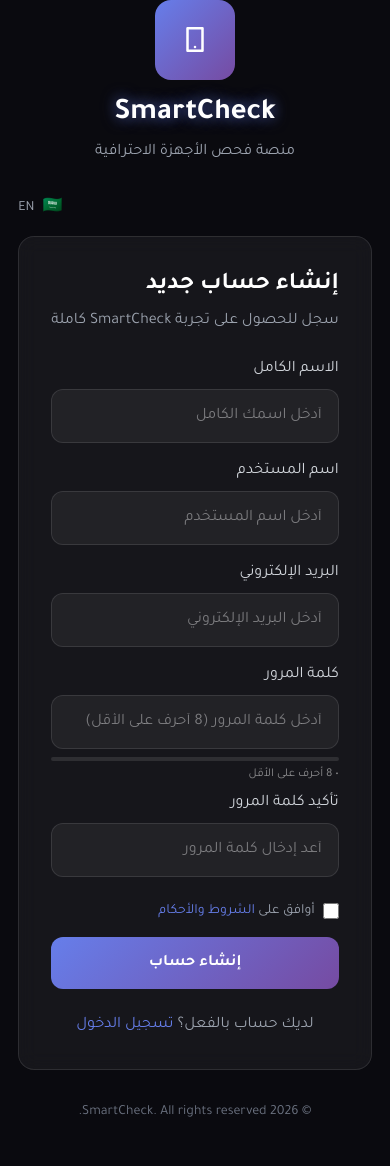
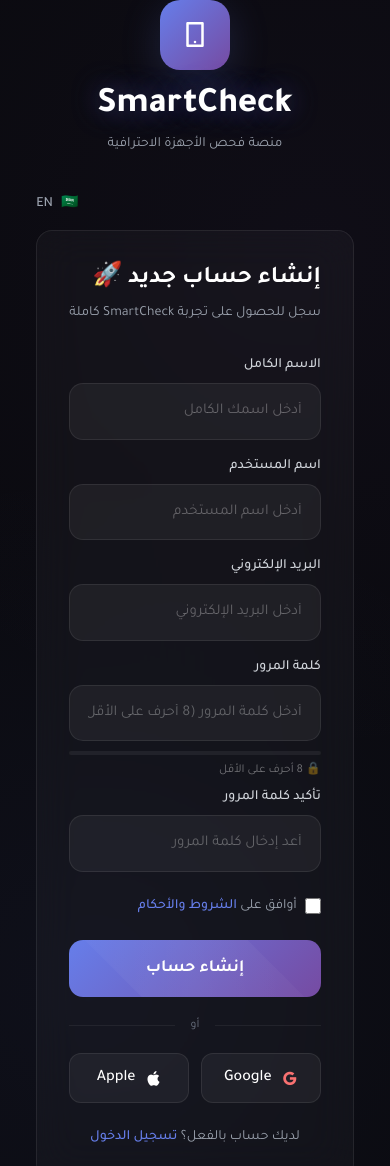
Before and after one commit to johnlatif19/smartcheck, a website: page public/signup.html in a window 390 px wide. Shown: the top 1166 px of the page. Before the commit the page ends 1122 px from the top, so only its background shows below. Drawn offline with nearby package versions, Linux system fonts and the light colour scheme.

Commit message:
Update signup.html

```diff
--- a/public/signup.html
+++ b/public/signup.html
@@ -23,6 +23,8 @@
             display: flex;
             align-items: center;
             justify-content: center;
+            background-image: radial-gradient(circle at 80% 20%, rgba(118, 75, 162, 0.05) 0%, transparent 50%),
+                              radial-gradient(circle at 20% 80%, rgba(102, 126, 234, 0.05) 0%, transparent 50%);
         }
 
         .gradient-bg {
@@ -30,9 +32,9 @@
         }
 
         .glass-effect {
-            background: rgba(255, 255, 255, 0.05);
-            backdrop-filter: blur(10px);
-            border: 1px solid rgba(255, 255, 255, 0.1);
+            background: rgba(255, 255, 255, 0.03);
+            backdrop-filter: blur(20px);
+            border: 1px solid rgba(255, 255, 255, 0.08);
         }
 
         .glow {
@@ -40,28 +42,30 @@
         }
 
         @keyframes glow {
-            from { text-shadow: 0 0 10px rgba(102, 126, 234, 0.5); }
-            to { text-shadow: 0 0 20px rgba(102, 126, 234, 0.8), 0 0 30px rgba(102, 126, 234, 0.4); }
+            from { text-shadow: 0 0 20px rgba(102, 126, 234, 0.3); }
+            to { text-shadow: 0 0 40px rgba(102, 126, 234, 0.6), 0 0 60px rgba(118, 75, 162, 0.3); }
         }
 
         .input-field {
             background: rgba(255, 255, 255, 0.05);
-            border: 1px solid rgba(255, 255, 255, 0.1);
-            border-radius: 12px;
-            padding: 14px 16px;
+            border: 1px solid rgba(255, 255, 255, 0.08);
+            border-radius: 14px;
+            padding: 16px 18px;
             width: 100%;
             color: white;
             transition: all 0.3s ease;
+            font-size: 15px;
         }
 
         .input-field:focus {
             outline: none;
             border-color: #667eea;
-            box-shadow: 0 0 20px rgba(102, 126, 234, 0.1);
+            box-shadow: 0 0 30px rgba(102, 126, 234, 0.1);
+            background: rgba(255, 255, 255, 0.08);
         }
 
         .input-field::placeholder {
-            color: rgba(255, 255, 255, 0.4);
+            color: rgba(255, 255, 255, 0.3);
         }
 
         .input-field.error {
@@ -75,73 +79,81 @@
         .btn-primary {
             background: linear-gradient(135deg, #667eea 0%, #764ba2 100%);
             border: none;
-            border-radius: 12px;
-            padding: 14px;
+            border-radius: 14px;
+            padding: 16px;
             width: 100%;
             color: white;
-            font-weight: 600;
-            font-size: 16px;
+            font-weight: 700;
+            font-size: 17px;
             cursor: pointer;
             transition: all 0.3s ease;
+            position: relative;
+            overflow: hidden;
         }
 
         .btn-primary:hover {
-            transform: translateY(-2px);
-            box-shadow: 0 10px 30px rgba(102, 126, 234, 0.3);
+            transform: translateY(-3px);
+            box-shadow: 0 15px 40px rgba(102, 126, 234, 0.3);
+        }
+
+        .btn-primary:active {
+            transform: translateY(0);
         }
 
         .btn-primary:disabled {
             opacity: 0.5;
             cursor: not-allowed;
+            transform: none !important;
         }
 
-        .btn-secondary {
-            background: rgba(255, 255, 255, 0.05);
-            border: 1px solid rgba(255, 255, 255, 0.1);
-            border-radius: 12px;
-            padding: 14px;
-            width: 100%;
-            color: white;
-            font-weight: 600;
-            font-size: 16px;
-            cursor: pointer;
-            transition: all 0.3s ease;
+        .btn-primary::after {
+            content: '';
+            position: absolute;
+            top: -50%;
+            left: -50%;
+            width: 200%;
+            height: 200%;
+            background: linear-gradient(45deg, transparent, rgba(255,255,255,0.05), transparent);
+            transform: rotate(45deg);
+            transition: all 0.5s;
         }
 
-        .btn-secondary:hover {
-            background: rgba(255, 255, 255, 0.1);
+        .btn-primary:hover::after {
+            left: 100%;
         }
 
         .link-text {
             color: #667eea;
             cursor: pointer;
             transition: all 0.3s ease;
+            font-weight: 500;
         }
 
         .link-text:hover {
-            color: #764ba2;
+            color: #8b7cf7;
             text-decoration: underline;
         }
 
         .toast {
             position: fixed;
-            top: 20px;
-            right: 20px;
-            padding: 16px 24px;
-            border-radius: 12px;
+            top: 30px;
+            right: 30px;
+            padding: 16px 28px;
+            border-radius: 14px;
             color: white;
             font-weight: 500;
             z-index: 1000;
             animation: slideIn 0.5s ease;
             display: none;
+            box-shadow: 0 10px 40px rgba(0,0,0,0.3);
         }
 
         .toast-success {
-            background: rgba(34, 197, 94, 0.9);
+            background: linear-gradient(135deg, #22c55e, #16a34a);
         }
 
         .toast-error {
-            background: rgba(239, 68, 68, 0.9);
+            background: linear-gradient(135deg, #ef4444, #dc2626);
         }
 
         @keyframes slideIn {
@@ -168,22 +180,36 @@
             font-family: 'Tajawal', 'Segoe UI', sans-serif;
         }
 
+        .logo-icon {
+            width: 70px;
+            height: 70px;
+            border-radius: 20px;
+            display: flex;
+            align-items: center;
+            justify-content: center;
+            margin: 0 auto 16px;
+            box-shadow: 0 10px 40px rgba(102, 126, 234, 0.2);
+        }
+
         .password-strength {
             height: 4px;
-            border-radius: 2px;
-            margin-top: 8px;
+            border-radius: 4px;
+            margin-top: 10px;
             transition: all 0.3s ease;
-            background: rgba(255,255,255,0.1);
+            background: rgba(255,255,255,0.06);
         }
 
-        .password-strength.weak { background: #ef4444; width: 33%; }
-        .password-strength.medium { background: #eab308; width: 66%; }
-        .password-strength.strong { background: #22c55e; width: 100%; }
+        .password-strength.weak { background: linear-gradient(90deg, #ef4444, #f87171); width: 33%; }
+        .password-strength.medium { background: linear-gradient(90deg, #eab308, #facc15); width: 66%; }
+        .password-strength.strong { background: linear-gradient(90deg, #22c55e, #4ade80); width: 100%; }
 
         .password-requirements {
             font-size: 12px;
-            color: rgba(255,255,255,0.5);
-            margin-top: 4px;
+            color: rgba(255,255,255,0.4);
+            margin-top: 6px;
+            display: flex;
+            flex-wrap: wrap;
+            gap: 8px;
         }
 
         .password-requirements .valid {
@@ -192,6 +218,48 @@
 
         .password-requirements .invalid {
             color: #ef4444;
+        }
+
+        .requirement-item {
+            display: flex;
+            align-items: center;
+            gap: 4px;
+        }
+
+        .divider {
+            display: flex;
+            align-items: center;
+            gap: 16px;
+            margin: 20px 0;
+        }
+
+        .divider::before,
+        .divider::after {
+            content: '';
+            flex: 1;
+            height: 1px;
+            background: rgba(255,255,255,0.06);
+        }
+
+        .social-btn {
+            background: rgba(255,255,255,0.05);
+            border: 1px solid rgba(255,255,255,0.08);
+            border-radius: 12px;
+            padding: 12px;
+            width: 100%;
+            color: white;
+            font-weight: 500;
+            cursor: pointer;
+            transition: all 0.3s ease;
+            display: flex;
+            align-items: center;
+            justify-content: center;
+            gap: 10px;
+        }
+
+        .social-btn:hover {
+            background: rgba(255,255,255,0.1);
+            transform: translateY(-2px);
         }
     </style>
 </head>
@@ -203,76 +271,76 @@
         <!-- Main Container -->
         <div class="w-full max-w-md px-4">
             <!-- Logo -->
-            <div class="text-center mb-8">
-                <div class="w-20 h-20 gradient-bg rounded-2xl flex items-center justify-center mx-auto mb-4">
+            <div class="text-center mb-10">
+                <div class="logo-icon gradient-bg">
                     <i class="ri-smartphone-line text-white text-3xl"></i>
                 </div>
-                <h1 class="text-3xl font-bold glow">SmartCheck</h1>
-                <p class="text-gray-400 mt-2" data-ar="منصة فحص الأجهزة الاحترافية" data-en="Professional Device Testing Platform">
+                <h1 class="text-4xl font-extrabold glow">SmartCheck</h1>
+                <p class="text-gray-400 mt-2 text-sm" data-ar="منصة فحص الأجهزة الاحترافية" data-en="Professional Device Testing Platform">
                     منصة فحص الأجهزة الاحترافية
                 </p>
             </div>
 
             <!-- Language Toggle -->
             <div class="flex justify-end mb-4">
-                <button onclick="toggleLanguage()" class="text-gray-400 hover:text-white transition-colors flex items-center space-x-2 space-x-reverse">
+                <button onclick="toggleLanguage()" class="text-gray-400 hover:text-white transition-colors flex items-center gap-2 text-sm">
                     <span id="langLabel">🇸🇦</span>
-                    <span id="langText" class="text-sm">AR</span>
+                    <span id="langText" class="font-medium">AR</span>
                 </button>
             </div>
 
             <!-- Signup Card -->
             <div class="glass-effect rounded-2xl p-8">
-                <h2 class="text-2xl font-bold mb-2" data-ar="إنشاء حساب جديد" data-en="Create Account">إنشاء حساب جديد</h2>
-                <p class="text-gray-400 mb-6" data-ar="سجل للحصول على تجربة SmartCheck كاملة" data-en="Sign up for the full SmartCheck experience">
+                <h2 class="text-2xl font-bold mb-2" data-ar="إنشاء حساب جديد 🚀" data-en="Create Account 🚀">إنشاء حساب جديد 🚀</h2>
+                <p class="text-gray-400 mb-8 text-sm" data-ar="سجل للحصول على تجربة SmartCheck كاملة" data-en="Sign up for the full SmartCheck experience">
                     سجل للحصول على تجربة SmartCheck كاملة
                 </p>
 
                 <form id="signupForm" onsubmit="handleSignup(event)">
                     <div class="mb-4">
-                        <label class="block text-gray-300 mb-2" data-ar="الاسم الكامل" data-en="Full Name">الاسم الكامل</label>
+                        <label class="block text-gray-300 mb-2 text-sm font-medium" data-ar="الاسم الكامل" data-en="Full Name">الاسم الكامل</label>
                         <input type="text" id="fullName" required
                                placeholder="أدخل اسمك الكامل"
                                class="input-field">
                     </div>
 
                     <div class="mb-4">
-                        <label class="block text-gray-300 mb-2" data-ar="اسم المستخدم" data-en="Username">اسم المستخدم</label>
+                        <label class="block text-gray-300 mb-2 text-sm font-medium" data-ar="اسم المستخدم" data-en="Username">اسم المستخدم</label>
                         <input type="text" id="signupUsername" required
                                placeholder="أدخل اسم المستخدم"
                                class="input-field">
                     </div>
 
                     <div class="mb-4">
-                        <label class="block text-gray-300 mb-2" data-ar="البريد الإلكتروني" data-en="Email">البريد الإلكتروني</label>
+                        <label class="block text-gray-300 mb-2 text-sm font-medium" data-ar="البريد الإلكتروني" data-en="Email">البريد الإلكتروني</label>
                         <input type="email" id="signupEmail" required
                                placeholder="أدخل البريد الإلكتروني"
                                class="input-field">
                     </div>
 
                     <div class="mb-2">
-                        <label class="block text-gray-300 mb-2" data-ar="كلمة المرور" data-en="Password">كلمة المرور</label>
+                        <label class="block text-gray-300 mb-2 text-sm font-medium" data-ar="كلمة المرور" data-en="Password">كلمة المرور</label>
                         <input type="password" id="signupPassword" required
                                placeholder="أدخل كلمة المرور (8 أحرف على الأقل)"
                                class="input-field"
                                oninput="checkPasswordStrength(this.value)">
                         <div class="password-strength" id="passwordStrength"></div>
                         <div class="password-requirements" id="passwordRequirements">
-                            <span data-ar="• 8 أحرف على الأقل" data-en="• At least 8 characters">• 8 أحرف على الأقل</span>
+                            <span class="requirement-item" data-ar="🔒 8 أحرف على الأقل" data-en="🔒 At least 8 characters">🔒 8 أحرف على الأقل</span>
                         </div>
                     </div>
 
                     <div class="mb-6">
-                        <label class="block text-gray-300 mb-2" data-ar="تأكيد كلمة المرور" data-en="Confirm Password">تأكيد كلمة المرور</label>
+                        <label class="block text-gray-300 mb-2 text-sm font-medium" data-ar="تأكيد كلمة المرور" data-en="Confirm Password">تأكيد كلمة المرور</label>
                         <input type="password" id="confirmPassword" required
                                placeholder="أعد إدخال كلمة المرور"
                                class="input-field">
                     </div>
 
-                    <div class="mb-4">
-                        <div class="flex items-center">
-                            <input type="checkbox" id="agreeTerms" required class="w-4 h-4 rounded border-gray-600 bg-transparent">
-                            <label for="agreeTerms" class="mr-2 text-sm text-gray-400">
+                    <div class="mb-6">
+                        <div class="flex items-center gap-2">
+                            <input type="checkbox" id="agreeTerms" required class="w-4 h-4 rounded border-gray-600 bg-transparent accent-purple-500">
+                            <label for="agreeTerms" class="text-sm text-gray-400 cursor-pointer">
                                 <span data-ar="أوافق على" data-en="I agree to the">أوافق على</span>
                                 <span class="link-text" data-ar="الشروط والأحكام" data-en="Terms & Conditions">الشروط والأحكام</span>
                             </label>
@@ -280,12 +348,28 @@
                     </div>
 
                     <button type="submit" class="btn-primary" data-ar="إنشاء حساب" data-en="Create Account">
+                        <i class="ri-user-add-line ml-2"></i>
                         إنشاء حساب
                     </button>
                 </form>
 
+                <div class="divider">
+                    <span class="text-xs text-gray-500">أو</span>
+                </div>
+
+                <div class="flex gap-3">
+                    <button class="social-btn flex-1">
+                        <i class="ri-google-fill text-red-400"></i>
+                        Google
+                    </button>
+                    <button class="social-btn flex-1">
+                        <i class="ri-apple-fill text-white"></i>
+                        Apple
+                    </button>
+                </div>
+
                 <div class="mt-6 text-center">
-                    <p class="text-gray-400">
+                    <p class="text-gray-400 text-sm">
                         <span data-ar="لديك حساب بالفعل؟" data-en="Already have an account?">لديك حساب بالفعل؟</span>
                         <span class="link-text" onclick="goToLogin()" data-ar="تسجيل الدخول" data-en="Login">
                             تسجيل الدخول
@@ -296,7 +380,7 @@
 
             <!-- Footer -->
             <div class="text-center mt-8">
-                <p class="text-gray-500 text-sm">© 2026 SmartCheck. All rights reserved.</p>
+                <p class="text-gray-500 text-xs">© 2026 SmartCheck. All rights reserved.</p>
             </div>
         </div>
     </div>
@@ -379,6 +463,8 @@
             const requirements = document.getElementById('passwordRequirements');
 
             let strength = 0;
+            let messages = [];
+
             if (password.length >= 8) strength++;
             if (password.match(/[a-z]/)) strength++;
             if (password.match(/[A-Z]/)) strength++;
@@ -389,18 +475,19 @@
 
             if (password.length === 0) {
                 strengthBar.style.width = '0%';
+                requirements.innerHTML = `<span class="requirement-item">${currentLang === 'ar' ? '🔒 8 أحرف على الأقل' : '🔒 At least 8 characters'}</span>`;
                 return;
             }
 
             if (strength <= 2) {
                 strengthBar.classList.add('weak');
-                requirements.innerHTML = `<span class="invalid">${currentLang === 'ar' ? '🔴 كلمة مرور ضعيفة' : '🔴 Weak password'}</span>`;
+                requirements.innerHTML = `<span class="requirement-item invalid">${currentLang === 'ar' ? '🔴 كلمة مرور ضعيفة' : '🔴 Weak password'}</span>`;
             } else if (strength <= 3) {
                 strengthBar.classList.add('medium');
-                requirements.innerHTML = `<span class="valid">${currentLang === 'ar' ? '🟡 كلمة مرور متوسطة' : '🟡 Medium password'}</span>`;
+                requirements.innerHTML = `<span class="requirement-item valid">${currentLang === 'ar' ? '🟡 كلمة مرور متوسطة' : '🟡 Medium password'}</span>`;
             } else {
                 strengthBar.classList.add('strong');
-                requirements.innerHTML = `<span class="valid">${currentLang === 'ar' ? '🟢 كلمة مرور قوية' : '🟢 Strong password'}</span>`;
+                requirements.innerHTML = `<span class="requirement-item valid">${currentLang === 'ar' ? '🟢 كلمة مرور قوية' : '🟢 Strong password'}</span>`;
             }
         }
 
@@ -410,7 +497,7 @@
         }
 
         function goToDashboard() {
-            window.location.href = '/index';
+            window.location.href = '/home';
         }
 
         // ============ Signup Handler ============
@@ -424,10 +511,9 @@
             const confirmPassword = document.getElementById('confirmPassword').value;
             const agreeTerms = document.getElementById('agreeTerms').checked;
 
-            // Validation
             if (!fullName || !username || !email || !password) {
                 showToast(
-                    currentLang === 'ar' ? 'الرجاء ملء جميع الحقول' : 'Please fill all fields',
+                    currentLang === 'ar' ? '⚠️ الرجاء ملء جميع الحقول' : '⚠️ Please fill all fields',
                     'error'
                 );
                 return;
@@ -435,7 +521,7 @@
 
             if (password.length < 8) {
                 showToast(
-                    currentLang === 'ar' ? 'كلمة المرور يجب أن تكون 8 أحرف على الأقل' : 'Password must be at least 8 characters',
+                    currentLang === 'ar' ? '⚠️ كلمة المرور يجب أن تكون 8 أحرف على الأقل' : '⚠️ Password must be at least 8 characters',
                     'error'
                 );
                 return;
@@ -443,7 +529,7 @@
 
             if (password !== confirmPassword) {
                 showToast(
-                    currentLang === 'ar' ? 'كلمات المرور غير متطابقة' : 'Passwords do not match',
+                    currentLang === 'ar' ? '⚠️ كلمات المرور غير متطابقة' : '⚠️ Passwords do not match',
                     'error'
                 );
                 return;
@@ -451,7 +537,7 @@
 
             if (!agreeTerms) {
                 showToast(
-                    currentLang === 'ar' ? 'يرجى الموافقة على الشروط والأحكام' : 'Please agree to the Terms & Conditions',
+                    currentLang === 'ar' ? '⚠️ يرجى الموافقة على الشروط والأحكام' : '⚠️ Please agree to the Terms & Conditions',
                     'error'
                 );
                 return;
@@ -470,11 +556,10 @@
 
                 if (data.success) {
                     showToast(
-                        currentLang === 'ar' ? '✅ تم إنشاء الحساب بنجاح! مرحباً ' + fullName : '✅ Account created successfully! Welcome ' + fullName,
+                        currentLang === 'ar' ? `✅ تم إنشاء الحساب بنجاح! مرحباً ${fullName}` : `✅ Account created successfully! Welcome ${fullName}`,
                         'success'
                     );
 
-                    // Auto login after signup
                     setTimeout(async () => {
                         const loginResponse = await fetch('/api/login', {
                             method: 'POST',
@@ -494,7 +579,7 @@
                     }, 1500);
                 } else {
                     showToast(
-                        currentLang === 'ar' ? '❌ ' + (data.error || 'فشل إنشاء الحساب') : '❌ ' + (data.error || 'Signup failed'),
+                        currentLang === 'ar' ? `❌ ${data.error || 'فشل إنشاء الحساب'}` : `❌ ${data.error || 'Signup failed'}`,
                         'error'
                     );
                 }
@@ -511,7 +596,7 @@
         function checkAuth() {
             const token = localStorage.getItem('smartcheck_token');
             if (token) {
-                window.location.href = '/index';
+                window.location.href = '/home';
             }
         }
 
```
